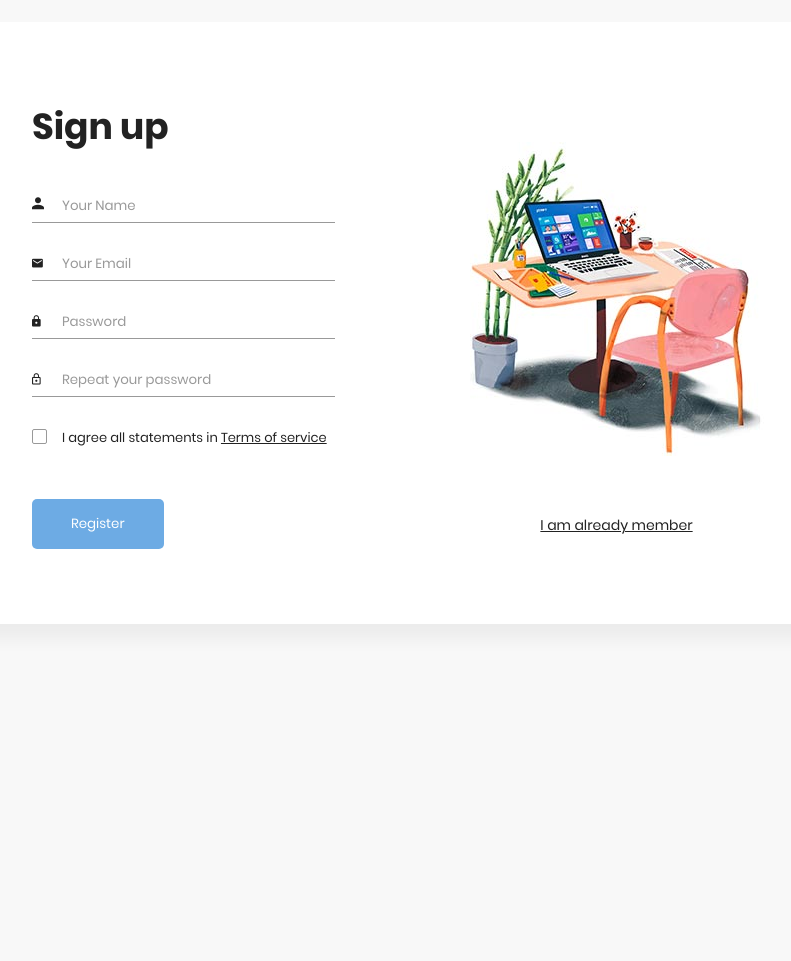
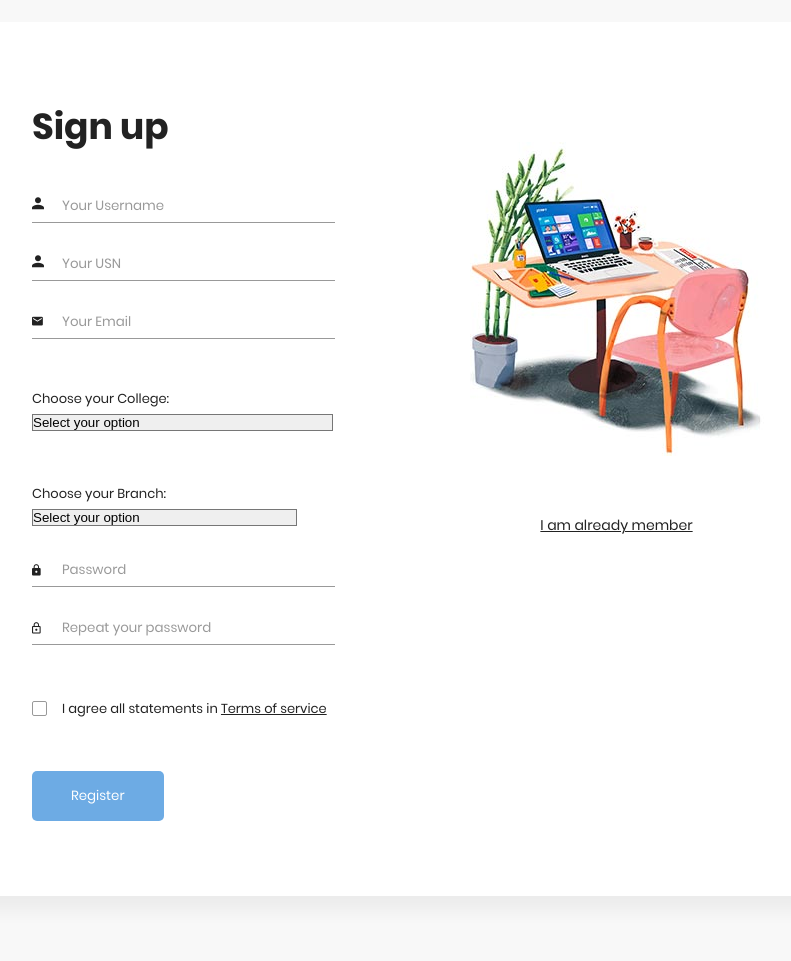
Before and after one commit to xxpsynagure/Archivo, a Django app: page /StudentReg/ in a window 1280 px wide. Shown: the part 136-1097 px from the top of the page, without its empty margins (267-1058 px from the left). Before the commit the page ends 685 px from the top, so only its background shows below. Run offline with Django 3.2, Linux system fonts and the light colour scheme; some libraries are stand-ins or nearby versions.

Commit message:
login and registration structure

```diff
--- a/FileManagementSystem/settings.py
+++ b/FileManagementSystem/settings.py
@@ -23,7 +23,7 @@ BASE_DIR = Path(__file__).resolve().parent.parent
 SECRET_KEY = 'django-insecure-=0akl+lut^a!zy8%h!s_+ag($sc(1evlwtox%&8@ad4e!5a7im'
 
 # SECURITY WARNING: don't run with debug turned on in production!
-DEBUG = False
+DEBUG = True
 
 ALLOWED_HOSTS = ['*']
 
--- a/templates/StudentLogin.html
+++ b/templates/StudentLogin.html
@@ -30,9 +30,15 @@
                     <div class="signin-form">
                         <h2 class="form-title">Sign in</h2>
                         <form method="POST" class="register-form" id="login-form"> {%csrf_token%}
+                            <!--
                             <div class="form-group">
                                 <label for="your_name"><i class="zmdi zmdi-account material-icons-name"></i></label>
                                 <input type="text" name="your_name" id="your_name" placeholder="Your Name"/>
+                            </div>
+                            -->
+                            <div class="form-group">
+                                <label for="your_username"><i class="zmdi zmdi-account material-icons-name"></i></label>
+                                <input type="text" name="your_username" id="your_username" placeholder="Your Username"/>
                             </div>
                             <div class="form-group">
                                 <label for="your_pass"><i class="zmdi zmdi-lock"></i></label>
--- a/templates/StudentReg.html
+++ b/templates/StudentReg.html
@@ -25,14 +25,47 @@
                     <div class="signup-form">
                         <h2 class="form-title">Sign up</h2>
                         <form method="POST" class="register-form" id="register-form">{%csrf_token%}
+                            <!--
                             <div class="form-group">
                                 <label for="name"><i class="zmdi zmdi-account material-icons-name"></i></label>
                                 <input type="text" name="name" id="name" placeholder="Your Name"/>
+                            </div>
+                            -->
+                            <div class="form-group">
+                                <label for="username"><i class="zmdi zmdi-account material-icons-name"></i></label>
+                                <input type="text" name="username" id="username" placeholder="Your Username"/>
+                            </div>
+                            <div class="form-group">
+                                <label for="usn"><i class="zmdi zmdi-account material-icons-name"></i></label>
+                                <input type="text" name="usn" id="usn" placeholder="Your USN"/>
                             </div>
                             <div class="form-group">
                                 <label for="email"><i class="zmdi zmdi-email"></i></label>
                                 <input type="email" name="email" id="email" placeholder="Your Email"/>
                             </div>
+
+                            <div class="form-group">
+                                <label for="college">Choose your College:</label><br><br>
+
+                                <select name="college" id="college">
+                                <option value="first" disabled selected>Select your option</option>
+                                <option value="sjec">St Joseph Engineering College</option>
+                                <option value="scem">Sahyadri College of Engineering and Management</option>
+                            </select>
+                            </div>
+
+                            <div class="form-group">
+                                <label for="branch">Choose your Branch:</label><br><br>
+
+                                <select name="branch" id="branch">
+                                <option value="" disabled selected>Select your option</option>
+                                <option value="cse">Computer Science and Engineering</option>
+                                <option value="mech">Mechanical Engineering</option>
+                                <option value="ec">Electronics and Communication Engineering</option>
+                                <option value="civil">Civil Engineering</option>
+                                </select>
+                            </div>
+
                             <div class="form-group">
                                 <label for="pass"><i class="zmdi zmdi-lock"></i></label>
                                 <input type="password" name="pass" id="pass" placeholder="Password"/>
@@ -40,10 +73,11 @@
                             <div class="form-group">
                                 <label for="re-pass"><i class="zmdi zmdi-lock-outline"></i></label>
                                 <input type="password" name="re_pass" id="re_pass" placeholder="Repeat your password"/>
-                            </div>
+                            </div><br>
+
                             <div class="form-group">
                                 <input type="checkbox" name="agree-term" id="agree-term" class="agree-term" />
-                                <label for="agree-term" class="label-agree-term"><span><span></span></span>I agree all statements in  <a href="" class="term-service">Terms of service</a></label>
+                                <label for="agree-term" class="label-agree-term"><span><span></span></span>I agree all statements in  <a href="/" class="term-service">Terms of service</a></label>
                             </div>
                             <div class="form-group form-button">
                                 <input type="submit" name="signup" id="signup" class="form-submit" value="Register"/>
```
